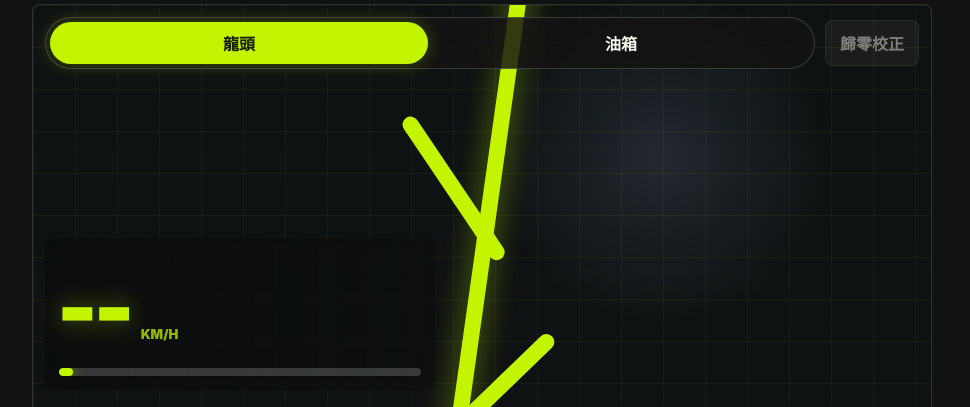
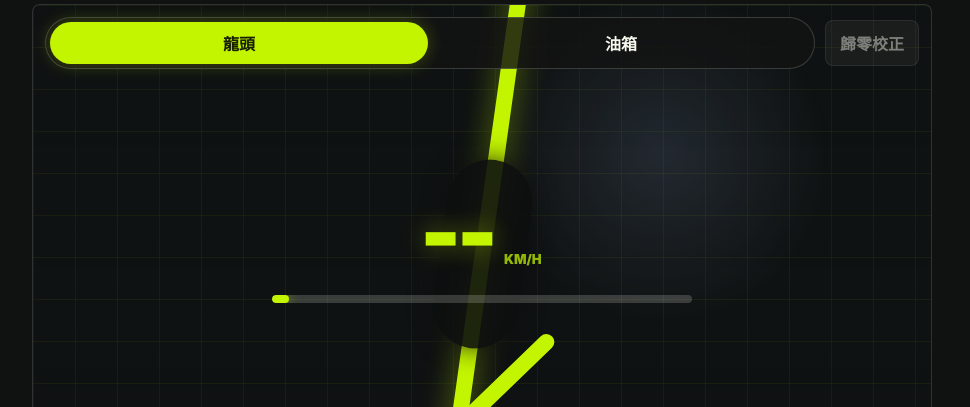
Before and after one commit to virus874874/Moto-Agent, a website with bundled scripts: page index.html in a window 1280 px wide. Shown: the part 82-489 px from the top of the page, without its empty margins (158-1128 px from the left). Built offline with nearby package versions, Linux system fonts and the light colour scheme.

Commit message:
Restore centered speed and fade route line

```diff
--- a/service-worker.js
+++ b/service-worker.js
@@ -1,4 +1,4 @@
-const CACHE_NAME = "moto-agent-v19";
+const CACHE_NAME = "moto-agent-v20";
 const APP_ASSETS = [
   "./",
   "./index.html",
--- a/styles.css
+++ b/styles.css
@@ -156,20 +156,24 @@ h1 {
   transform: translateX(-50%) rotate(8deg);
 }
 
-.route-line::before,
+.route-line::before {
+  position: absolute;
+  content: "";
+  left: -34px;
+  top: 34%;
+  width: 84px;
+  height: 190px;
+  border-radius: 999px;
+  background: rgba(13, 15, 15, 0.9);
+  box-shadow: 0 0 24px rgba(13, 15, 15, 0.82);
+}
+
 .route-line::after {
   position: absolute;
   content: "";
   width: 16px;
   border-radius: 999px;
   background: #c3f400;
-}
-
-.route-line::before {
-  top: 26%;
-  left: -38px;
-  height: 170px;
-  transform: rotate(-42deg);
 }
 
 .route-line::after {
@@ -211,23 +215,18 @@ h1 {
 }
 
 .speed-stage {
-  align-self: end;
-  justify-self: start;
-  width: min(100%, 390px);
-  margin-bottom: 8px;
-  padding: 12px 14px 14px;
-  border-radius: 8px;
-  background: linear-gradient(90deg, rgba(11, 13, 13, 0.84), rgba(11, 13, 13, 0.36));
-  text-align: left;
-  backdrop-filter: blur(8px);
+  align-self: center;
+  justify-self: center;
+  width: min(100%, 420px);
+  text-align: center;
 }
 
 .speed-readout {
   position: relative;
   display: inline-flex;
   align-items: flex-end;
-  justify-content: flex-start;
-  min-width: 180px;
+  justify-content: center;
+  min-width: 220px;
 }
 
 .speed-readout output {
@@ -248,7 +247,7 @@ h1 {
 
 .speed-bar {
   height: 8px;
-  margin: 14px 0 0;
+  margin: 16px auto 0;
   overflow: hidden;
   border-radius: 999px;
   background: rgba(245, 247, 237, 0.18);
@@ -408,6 +407,6 @@ h1 {
   }
 
   .speed-readout output {
-    font-size: 4.4rem;
+    font-size: 4.8rem;
   }
 }
```
